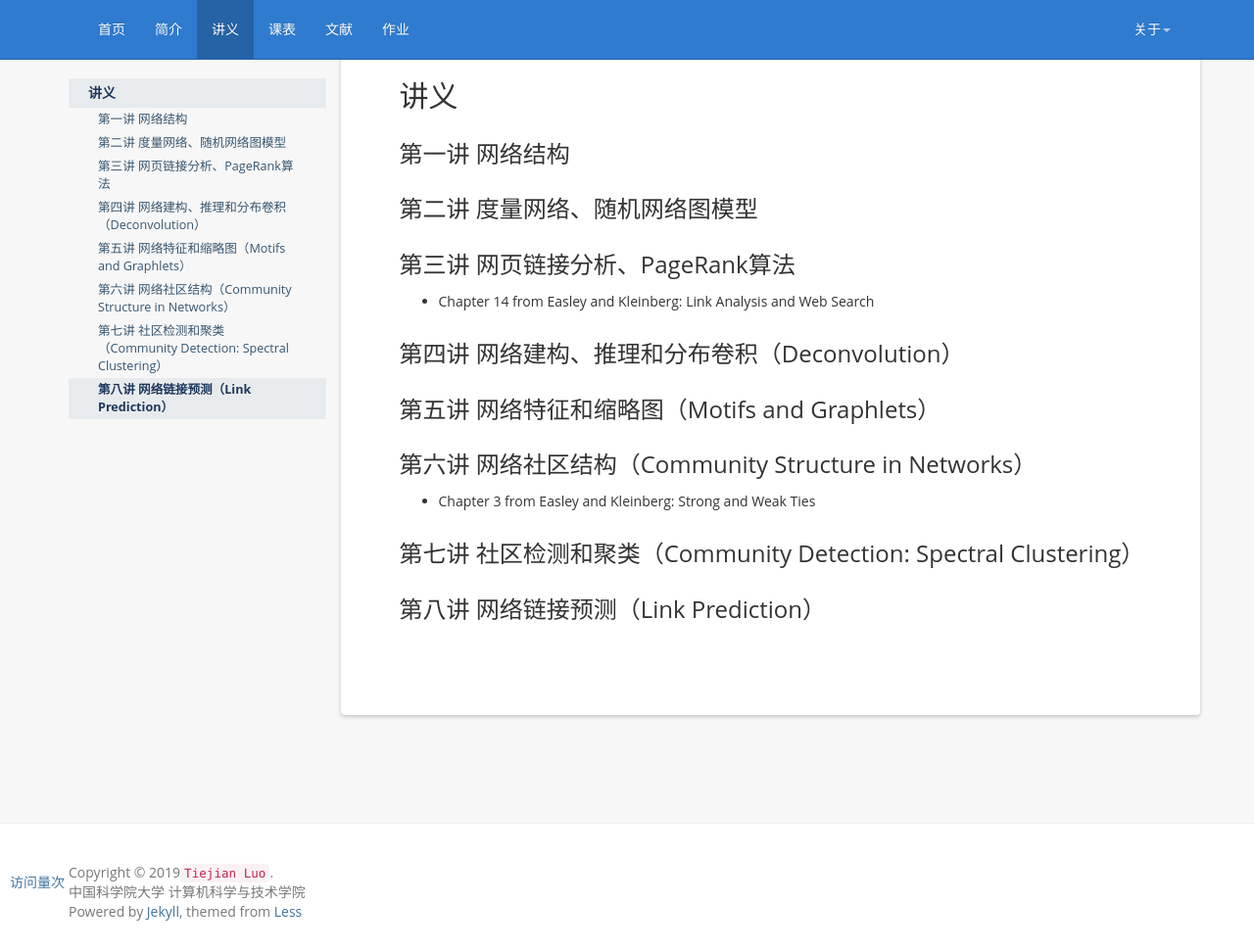
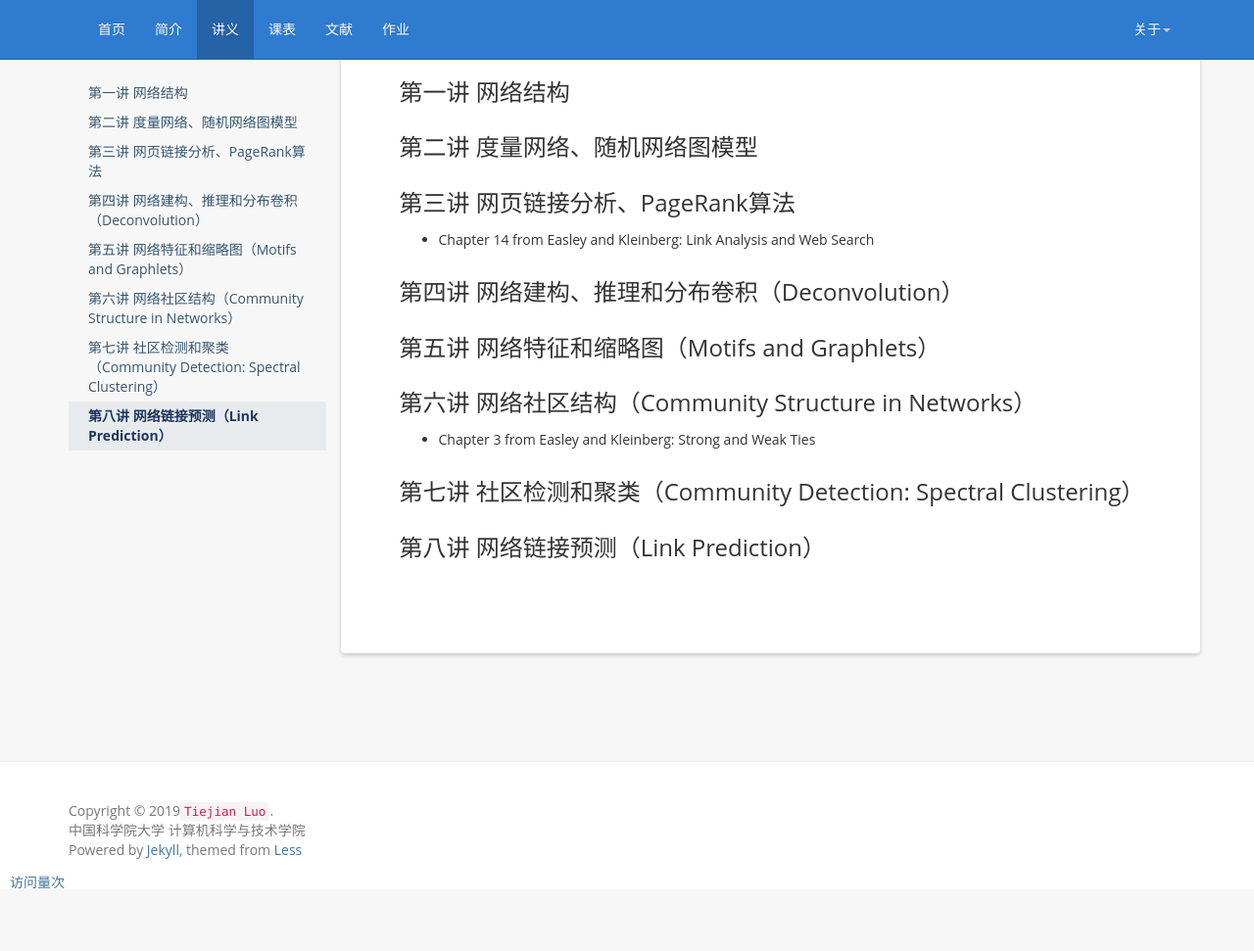
Before and after one commit to tjluo-ucas/ns, a Jekyll site: the page built from _posts/2019-02-09-slides.md, in a window 1280 px wide and 971 px high. Shown: the whole window at 98% size. Built offline with Jekyll 4.4.1, drawn with Linux system fonts in a browser that asks for light colours; nearby versions of some CDN libraries; comment, search, counter and statistics services are not loaded.

Commit message:
Update 2019-02-09-slides.md

```diff
--- a/_posts/2019-02-09-slides.md
+++ b/_posts/2019-02-09-slides.md
@@ -8,9 +8,6 @@ permalink: /slides/
 
 * content
 {:toc}
-
-讲义 {#slides}
-================
 
 第一讲 网络结构 {#lecture-1}
 ---------------------------------
```
